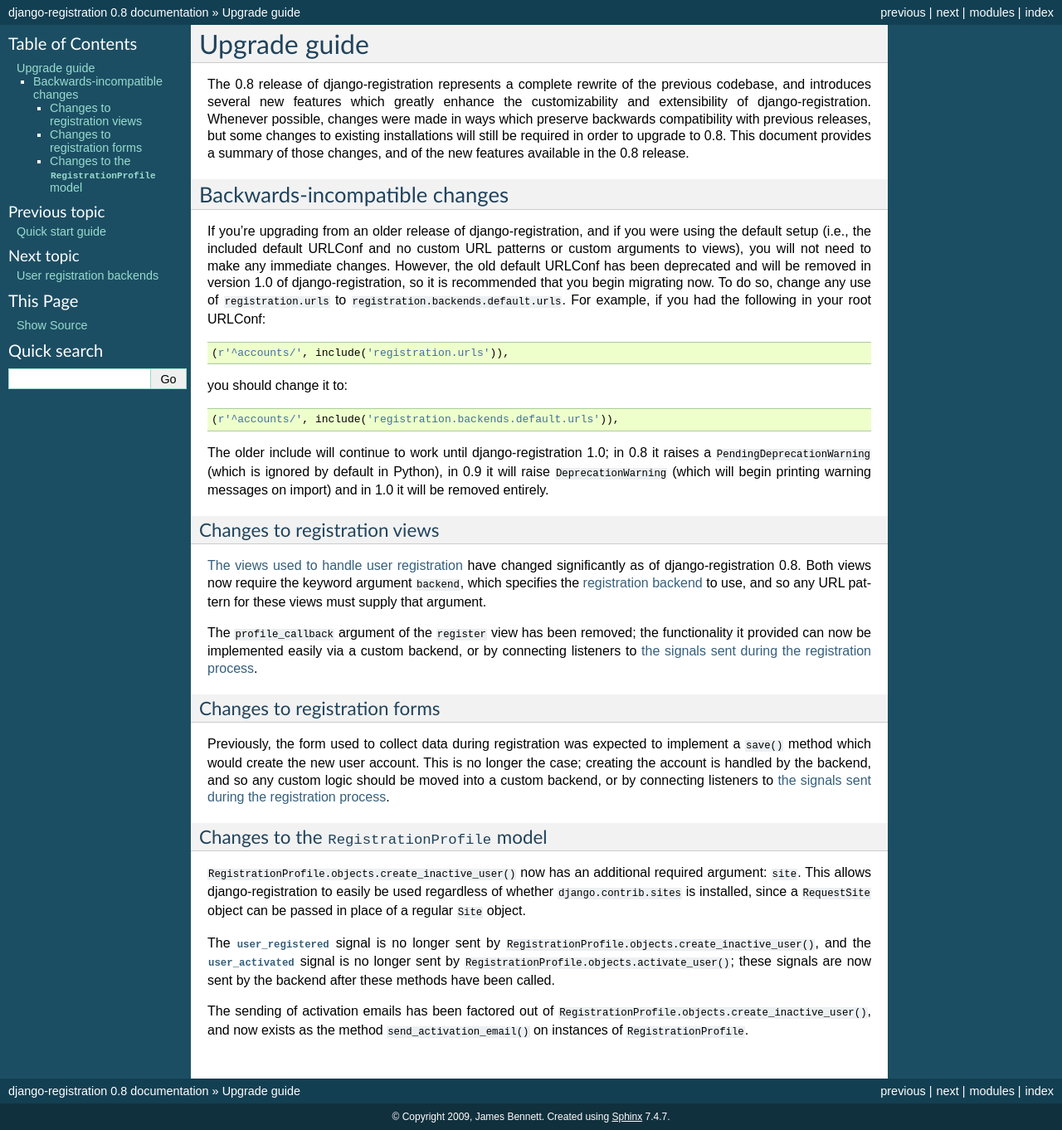
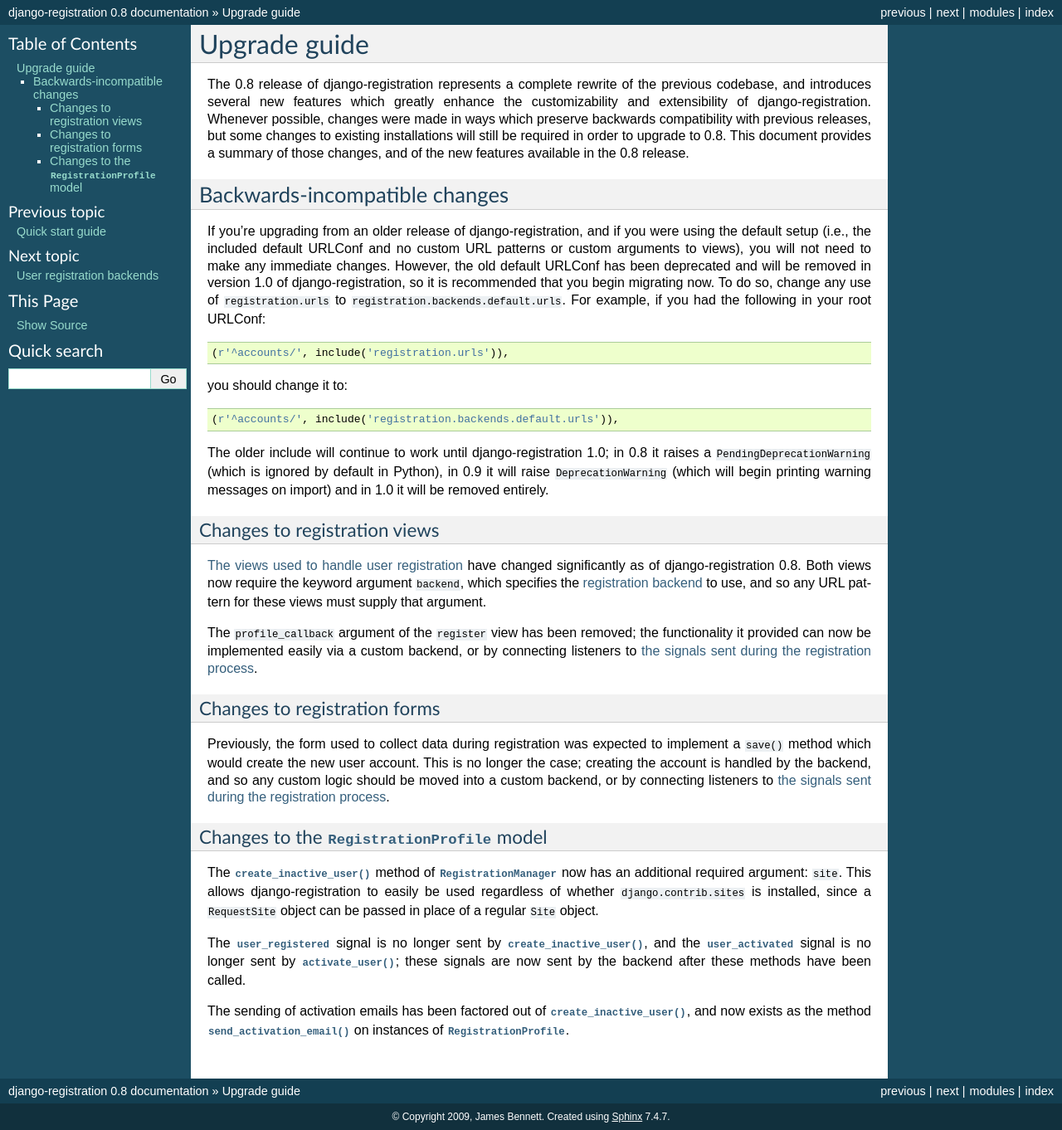
Before and after one commit to plivo/django-registration, a Sphinx documentation site: the page built from docs/upgrade.rst, in a window 1280 px wide. Shown: the whole page at 83% size. Built offline with Sphinx 7.4.7, drawn with Linux system fonts in a browser that asks for light colours.

Commit message:
More documentation updates.

```diff
--- a/docs/upgrade.rst
+++ b/docs/upgrade.rst
@@ -62,22 +62,28 @@ handled by the backend, and so any custom logic should be moved into a
 custom backend, or by connecting listeners to :ref:`the signals sent
 during the registration process <signals>`.
 
-Changes to the ``RegistrationProfile`` model
-~~~~~~~~~~~~~~~~~~~~~~~~~~~~~~~~~~~~~~~~~~~~
+Changes to the :class:`~registration.models.RegistrationProfile` model
+~~~~~~~~~~~~~~~~~~~~~~~~~~~~~~~~~~~~~~~~~~~~~~~~~~~~~~~~~~~~~~~~~~~~~~
 
-``RegistrationProfile.objects.create_inactive_user()`` now
-has an additional required argument: ``site``. This allows
+The
+:meth:`~registration.models.RegistrationManager.create_inactive_user`
+method of :class:`~registration.models.RegistrationManager` now has an
+additional required argument: ``site``. This allows
 django-registration to easily be used regardless of whether
 ``django.contrib.sites`` is installed, since a ``RequestSite`` object
 can be passed in place of a regular ``Site`` object.
 
 The :data:`~registration.signals.user_registered` signal is no longer
-sent by ``RegistrationProfile.objects.create_inactive_user()``, and
-the :data:`~registration.signals.user_activated` signal is no longer
-sent by ``RegistrationProfile.objects.activate_user()``; these signals
-are now sent by the backend after these methods have been called.
+sent by
+:meth:`~registration.models.RegistrationManager.create_inactive_user`,
+and the :data:`~registration.signals.user_activated` signal is no
+longer sent by
+:meth:`~registration.models.RegistrationManager.activate_user`; these
+signals are now sent by the backend after these methods have been
+called.
 
 The sending of activation emails has been factored out of
-``RegistrationProfile.objects.create_inactive_user()``, and now exists
-as the method ``send_activation_email()`` on instances of
-``RegistrationProfile``.
+:meth:`~registration.models.RegistrationManager.create_inactive_user`,
+and now exists as the method
+:meth:`~registration.models.RegistrationProfile.send_activation_email`
+on instances of :class:`~registration.models.RegistrationProfile`.
```
Also changed, not shown: docs/default-backend.rst (+14 -2 lines), docs/quickstart.rst (+16 -7 lines).
